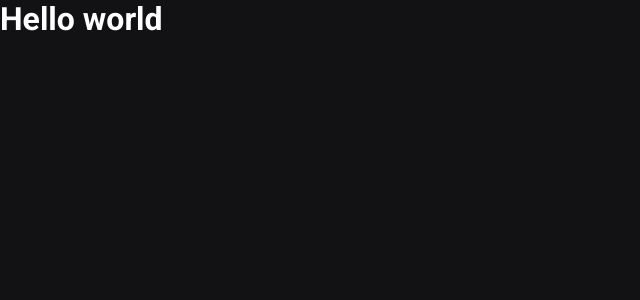
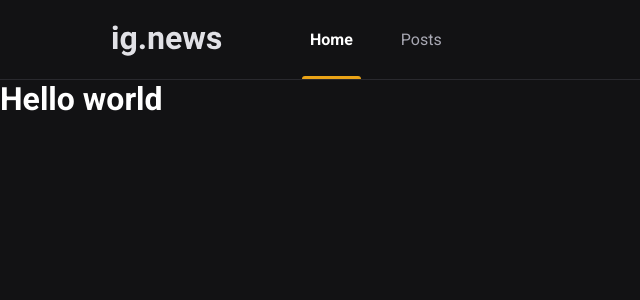
Before and after one commit to LucasVidigal98/ignite-ignews, a Next.js app: page / in a window 1280 px wide. Shown: the top 300 px of the page, without its empty margins (0-640 px from the left). Built offline with nearby package versions, Linux system fonts and the light colour scheme.

Commit message:
Create header component

```diff
--- /dev/null
+++ b/src/components/Header/index.tsx
@@ -0,0 +1,16 @@
+import styles from './styles.module.scss';
+
+/* eslint-disable @next/next/no-img-element */
+export function Header() {
+  return(
+    <header className={styles.headerContainer}>
+      <div className={styles.headerContent}>
+        <img src="/images/logo.svg" alt="logo" />
+        <nav>
+          <a href="" className={styles.active}>Home</a>
+          <a href="">Posts</a>
+        </nav>
+      </div>
+    </header>
+  );
+}
--- /dev/null
+++ b/src/components/Header/styles.module.scss
@@ -0,0 +1,54 @@
+.headerContainer {
+  height: 5rem;
+  border-bottom: 1px solid var(--gray-800);
+}
+
+.headerContent {
+  max-width: 1120px;
+  height: 5rem;
+  margin: 0 auto;
+  padding: 0 2rem;
+
+  display: flex;
+  align-items: center;
+
+  nav {
+    margin-left: 5rem;
+    height: 5rem;
+
+    a {
+      display: inline-block;
+      position: relative;
+      padding: 0 0.5rem;
+      height: 5rem;
+      line-height: 5rem;
+      color: var(--gray-300);
+
+      transition: color 0.2s;
+
+      & + a {
+        margin-left: 2rem;
+      }
+
+      &:hover {
+        color: var(--white);
+      }
+
+      &.active {
+        color: var(--white);
+        font-weight: bold;
+      }
+
+      &.active::after {
+        content: '';
+        height: 3px;
+        border-radius: 3px 3px 0 0;
+        width: 100%;
+        position: absolute;
+        bottom: 1px;
+        left: 0;
+        background: var(--yellow-500);
+      }
+    }
+  }
+}
--- a/src/pages/_app.tsx
+++ b/src/pages/_app.tsx
@@ -1,9 +1,15 @@
 import { AppProps } from 'next/app';
+import { Header } from '../components/Header';
 
 import '../styles/global.scss';
 
 function MyApp({ Component, pageProps }: AppProps) {
-  return <Component {...pageProps} />
+  return (
+    <>
+      <Header />
+      <Component {...pageProps} />
+    </>
+  );
 }
 
 export default MyApp
--- a/src/pages/_document.tsx
+++ b/src/pages/_document.tsx
@@ -8,6 +8,7 @@
               <link rel="preconnect" href="https://fonts.googleapis.com"></link>
               <link rel="preconnect" href="https://fonts.gstatic.com"></link>
               <link href="https://fonts.googleapis.com/css2?family=Roboto:wght@400;700;900&display=swap" rel="stylesheet"></link>
+              <link rel="shortcut icon" href="/favicon.png" type="image/png"/>
             </Head>
             <body>
               <Main />
--- a/src/styles/global.scss
+++ b/src/styles/global.scss
@@ -9,6 +9,7 @@
 
   --gray-100: #e1e1e6;
   --gray-300: #a8a8b3;
+  --gray-800: #29292e;
   --gray-900: #121214;
 
   --cyan-500: #61dafb;
```
Also changed, not shown: public/favicon.png (added), public/images/logo.svg (added).
